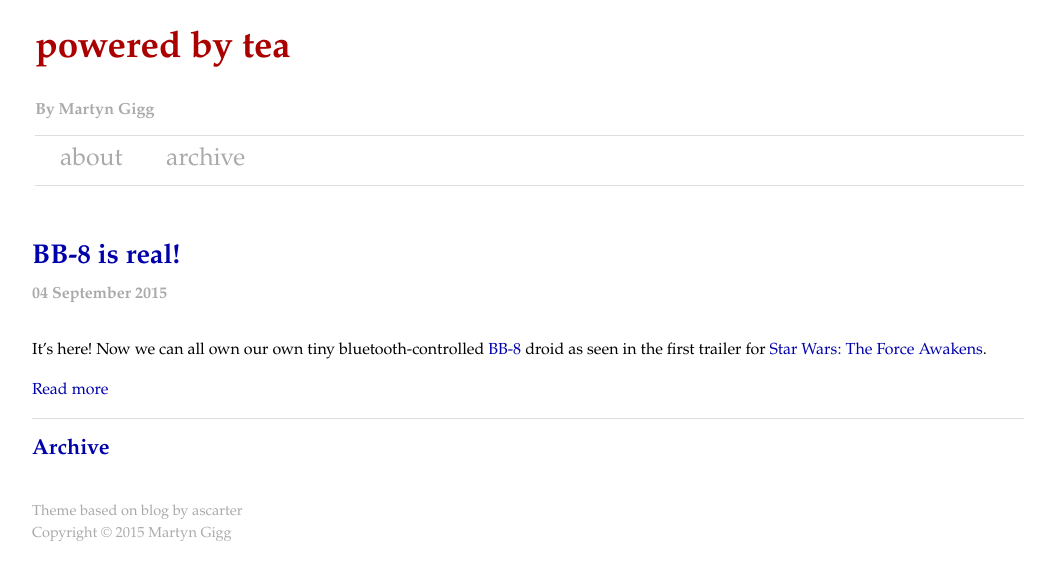
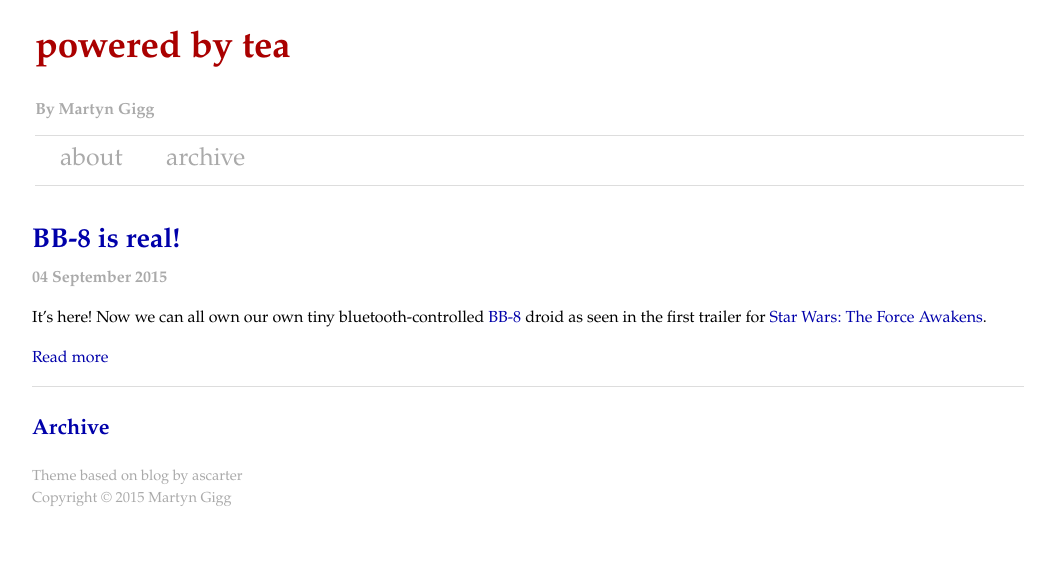
Before and after one commit to martyngigg/martyngigg.github.io, a Jekyll site: the page built from index.html, in a window 1280 px wide. Shown: the top 580 px of the page, without its empty margins (112-1167 px from the left). Built offline with Jekyll 4.4.1, drawn with Linux system fonts in a browser that asks for light colours; Markdown is read by kramdown in place of the engine named in the settings.

Commit message:
Better spacing for index page.

```diff
--- a/css/site.css
+++ b/css/site.css
@@ -159,7 +159,7 @@ footer {
 	overflow: hidden;
 	clear: both;
 	text-align: left;
-	padding: 1em 0em 1em 0em;
+	padding: 0em 0em 1em 0em;
 	line-height: 0.5em;
 }
 
@@ -270,10 +270,6 @@ article .video-note {
  Header
  --------------------------------------------------------------*/
 
-header {
-    padding: 1em 0em 1em 0em;
-}
-
 header .dateline {
 	font-size: 1.0em;
 	color: #aaa;
@@ -289,6 +285,10 @@ header h1 {
 /*--------------------------------------------------------------
  Archive
  --------------------------------------------------------------*/
+
+#archive_link {
+    padding-top: 0.7em;
+}
 
 #archive {
     border-bottom: 1px solid #ddd;
--- a/index.html
+++ b/index.html
@@ -6,13 +6,13 @@ title: index
 {% for post in site.posts limit:3 %}
   <article id="{{ post.id }}">
   {% include postheader.html %}
-  <div class='article_body'>
+  <div class="article_body">
     {{ post.excerpt }}
     <a href="{{ post.url }}">Read more</a>
   </div>
 </article>
 {% endfor %}
 
-<h2>
-<a href="/archive.html">Archive</a>
-</h2>
+<div id="archive_link">
+  <h2><a href="/archive.html">Archive</a></h2>
+</div>
```
